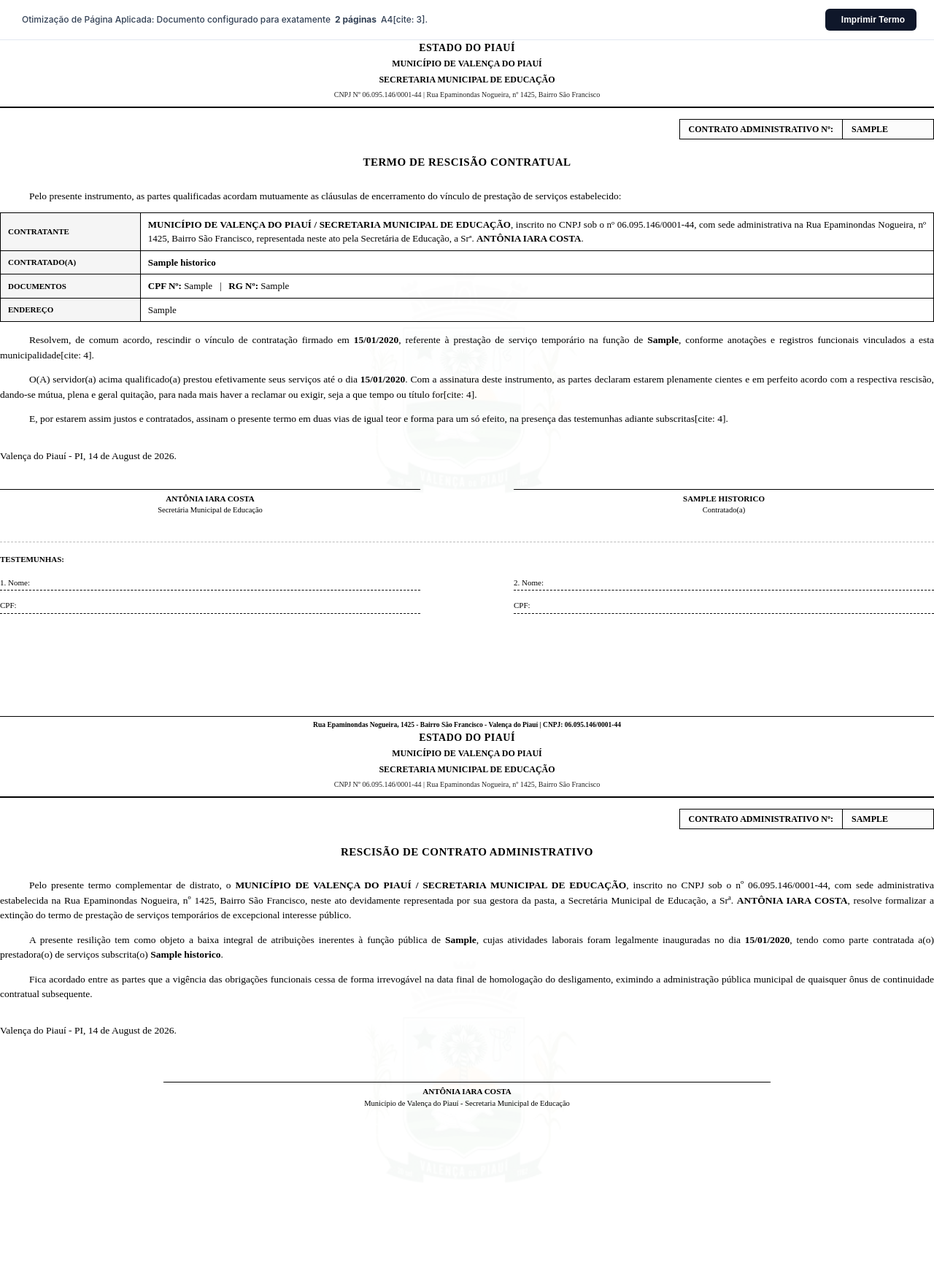
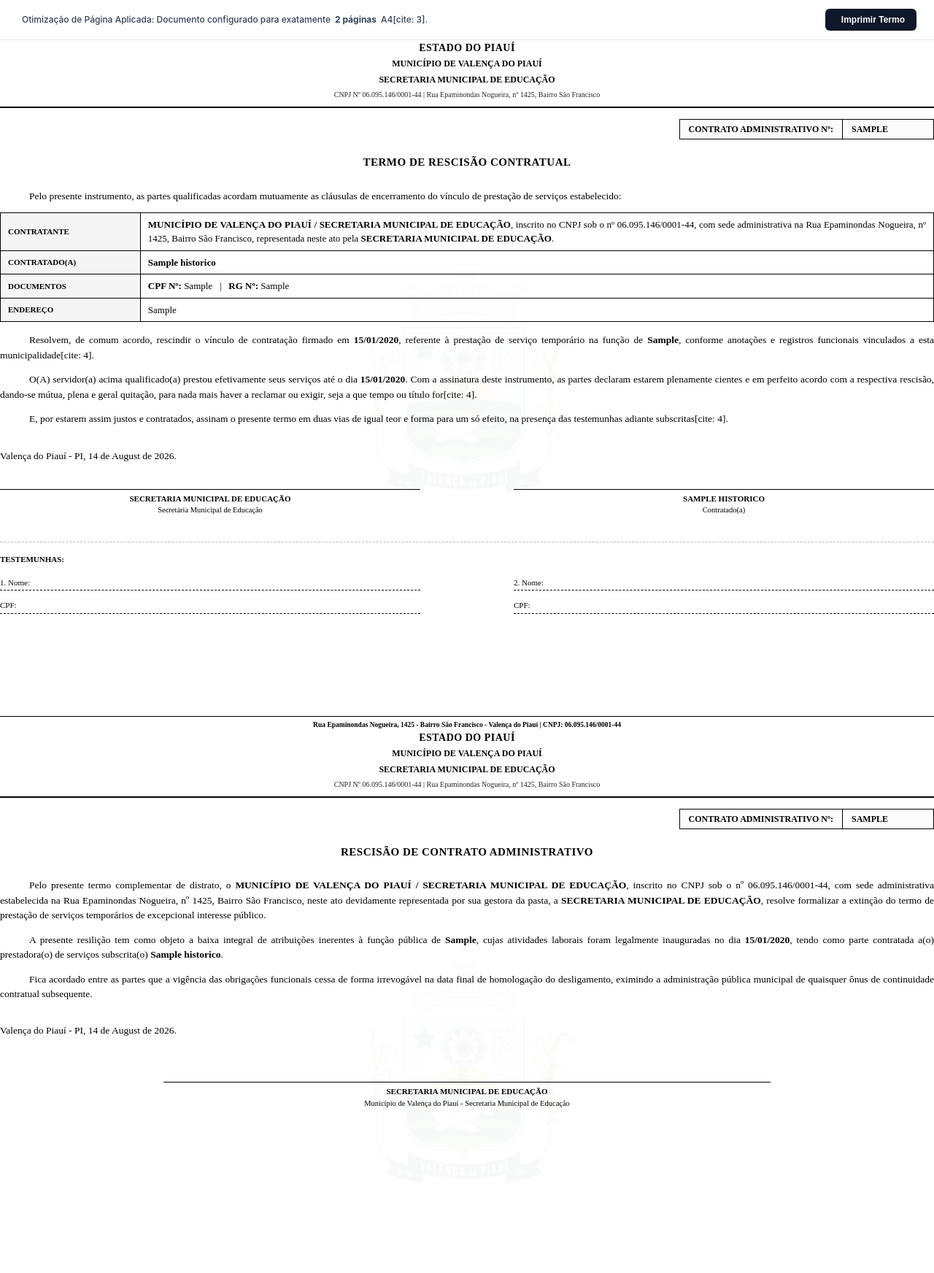
Before and after one commit to carlosvictorress/lotacaogestoor360, a Flask app: page /reimprimir_rescisao/1 in a window 1280 px wide. Shown: the top 1744 px of the page at 73% size. Run offline with Flask 3, Linux system fonts and the light colour scheme; a user stored in the database is signed in; tables that the repository leaves empty hold one stand-in row (values such as "Sample post"); some libraries are stand-ins or nearby versions.

Commit message:
corriginado assinatura do termo de recisao

```diff
--- a/templates/recisao_documento.html
+++ b/templates/recisao_documento.html
@@ -335,7 +335,7 @@
             <table class="qualificacao-table">
                 <tr>
                     <td class="bg-label">Contratante</td>
-                    <td><strong>MUNICÍPIO DE VALENÇA DO PIAUÍ / SECRETARIA MUNICIPAL DE EDUCAÇÃO</strong>, inscrito no CNPJ sob o nº 06.095.146/0001-44, com sede administrativa na Rua Epaminondas Nogueira, nº 1425, Bairro São Francisco, representada neste ato pela Secretária de Educação, a Srª. <strong>ANTÔNIA IARA COSTA</strong>.</td>
+                    <td><strong>MUNICÍPIO DE VALENÇA DO PIAUÍ / SECRETARIA MUNICIPAL DE EDUCAÇÃO</strong>, inscrito no CNPJ sob o nº 06.095.146/0001-44, com sede administrativa na Rua Epaminondas Nogueira, nº 1425, Bairro São Francisco, representada neste ato pela <strong>SECRETARIA MUNICIPAL DE EDUCAÇÃO</strong>.</td>
                 </tr>
                 <tr>
                     <td class="bg-label">Contratado(a)</td>
@@ -369,7 +369,7 @@
             <div class="signature-block">
                 <div class="signature-wrapper">
                     <div class="signature-line"></div>
-                    <div class="signature-role">Antônia Iara Costa</div>
+                    <div class="signature-role">SECRETARIA MUNICIPAL DE EDUCAÇÃO</div>
                     <div class="signature-detail">Secretária Municipal de Educação</div>
                 </div>
 
@@ -427,7 +427,7 @@
         <div class="doc-title">RESCISÃO DE CONTRATO ADMINISTRATIVO</div>
 
         <div class="content">
-            <p>Pelo presente termo complementar de distrato, o <strong>MUNICÍPIO DE VALENÇA DO PIAUÍ / SECRETARIA MUNICIPAL DE EDUCAÇÃO</strong>, inscrito no CNPJ sob o nº 06.095.146/0001-44, com sede administrativa estabelecida na Rua Epaminondas Nogueira, nº 1425, Bairro São Francisco, neste ato devidamente representada por sua gestora da pasta, a Secretária Municipal de Educação, a Srª. <strong>ANTÔNIA IARA COSTA</strong>, resolve formalizar a extinção do termo de prestação de serviços temporários de excepcional interesse público.</p>
+            <p>Pelo presente termo complementar de distrato, o <strong>MUNICÍPIO DE VALENÇA DO PIAUÍ / SECRETARIA MUNICIPAL DE EDUCAÇÃO</strong>, inscrito no CNPJ sob o nº 06.095.146/0001-44, com sede administrativa estabelecida na Rua Epaminondas Nogueira, nº 1425, Bairro São Francisco, neste ato devidamente representada por sua gestora da pasta, a <strong>SECRETARIA MUNICIPAL DE EDUCAÇÃO</strong>, resolve formalizar a extinção do termo de prestação de serviços temporários de excepcional interesse público.</p>
 
             <p>A presente resilição tem como objeto a baixa integral de atribuições inerentes à função pública de <strong>{{ f.funcao if f.funcao else f.funcao_nome }}</strong>, cujas atividades laborais foram legalmente inauguradas no dia <strong>{{ f.data_inicio.strftime('%d/%m/%Y') if f.data_inicio is not string and f.data_inicio else f.data_inicio }}</strong>, tendo como parte contratada a(o) prestadora(o) de serviços subscrita(o) <strong>{{ f.nome }}</strong>.</p>
 
@@ -442,7 +442,7 @@
             <div class="signature-block" style="justify-content: center;">
                 <div class="signature-wrapper" style="width: 65%;">
                     <div class="signature-line"></div>
-                    <div class="signature-role">Antônia Iara Costa</div>
+                    <div class="signature-role">SECRETARIA MUNICIPAL DE EDUCAÇÃO</div>
                     <div class="signature-detail">Município de Valença do Piauí - Secretaria Municipal de Educação</div>
                 </div>
             </div>
```
